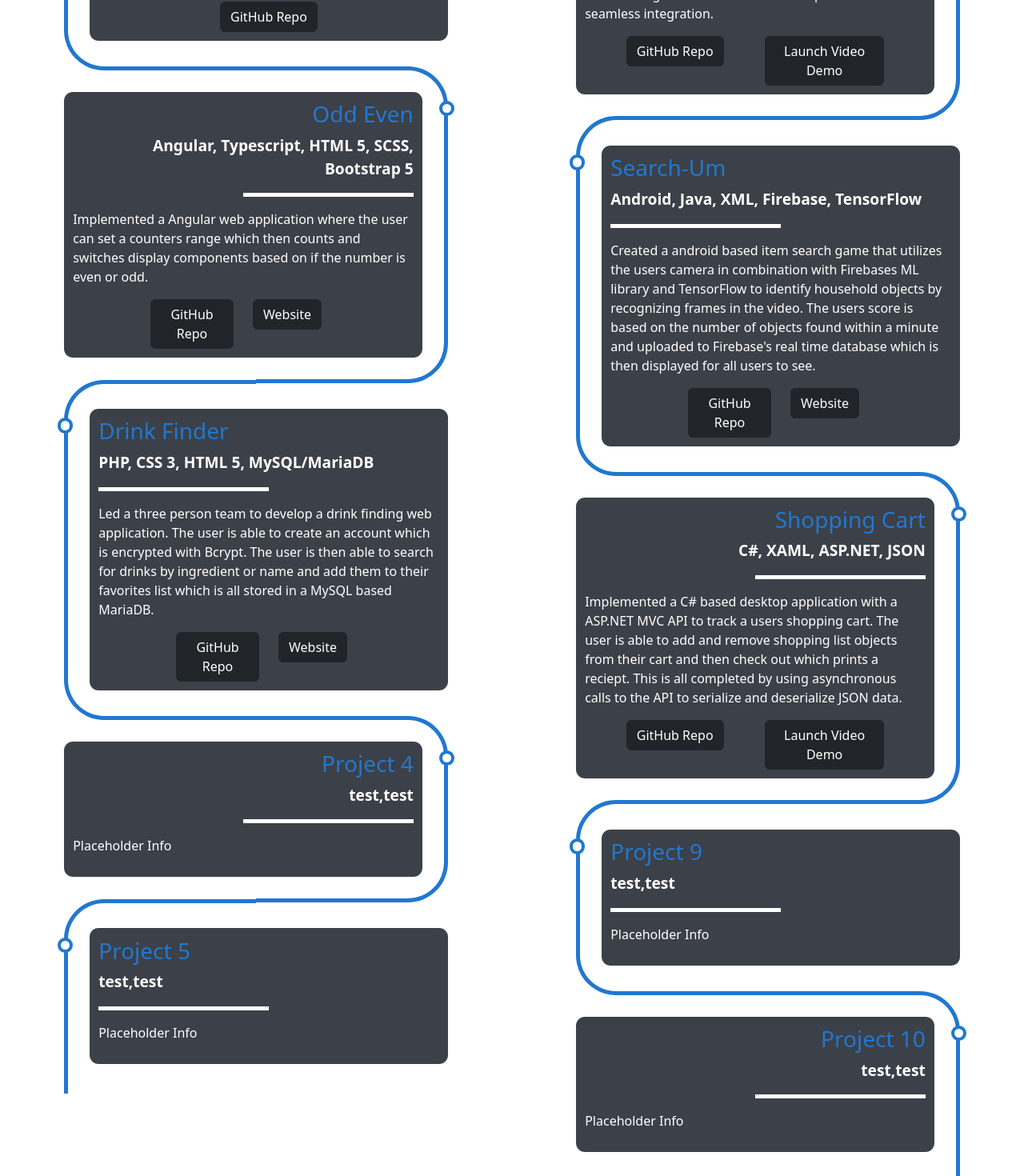
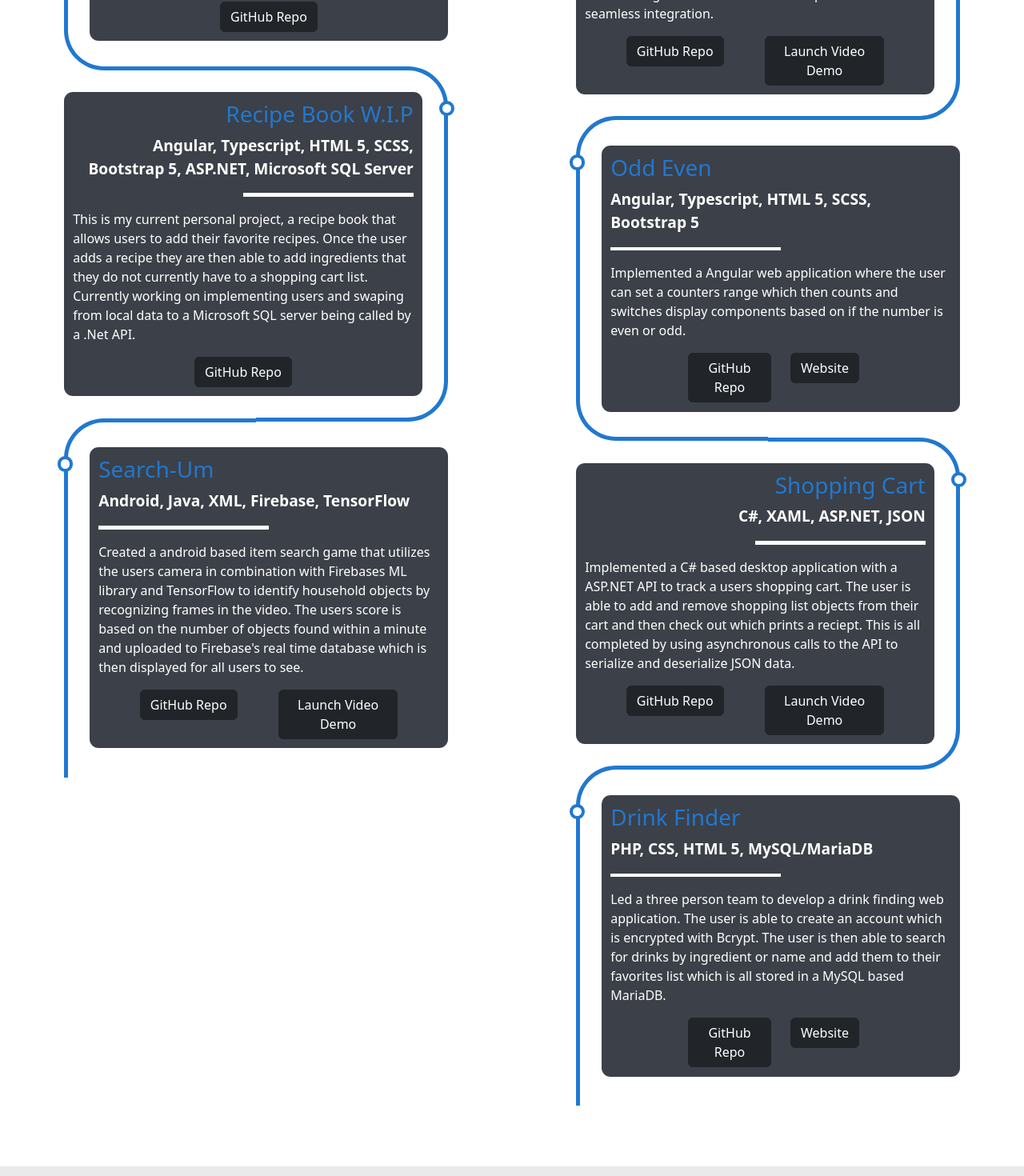
Before and after one commit to Low-Signal/my-portfolio, an Angular app: page / in a window 1280 px wide. Shown: the part 3320-4790 px from the top of the page at 80% size. Built offline with nearby package versions, Linux system fonts and the light colour scheme.

Commit message:
Adjusted layout

```diff
--- a/src/app/projects/projects.component.html
+++ b/src/app/projects/projects.component.html
@@ -26,6 +26,66 @@
                     </div>
                     <div class="card mx-auto">
                         <div class="info">
+                            <h3 class="title">Recipe Book W.I.P</h3>
+                            <span>Angular, Typescript, HTML 5, SCSS, Bootstrap 5, ASP.NET, Microsoft SQL Server</span>
+                            <hr>
+                            <p> This is my current personal project, a recipe book that allows users to add their favorite recipes. Once the user adds a
+                                recipe they are then able to add ingredients that they do not currently have to a shopping cart list. Currently working on
+                                implementing users and swaping from local data to a Microsoft SQL server being called by a .Net API.
+                            </p>
+                            <div class="row">
+                                <div class="col">
+                                    <a class="btn btn-md btn-dark" target="_blank" href="https://github.com/Low-Signal/recipe-app">GitHub Repo</a>
+                                </div>
+                            </div>
+                        </div>
+                    </div>
+                    <div class="card mx-auto">
+                        <div class="info">
+                            <h3 class="title">Search-Um</h3>
+                            <span>Android, Java, XML, Firebase, TensorFlow</span>
+                            <hr>
+                            <p>Created a android based item search game that utilizes the users camera in combination
+                                with Firebases ML library and TensorFlow to identify household objects by recognizing frames in the video.
+                                The users score is based on the number of objects found within a minute and uploaded to Firebase's real time database which is then
+                                displayed for all users to see.
+                            </p>
+                            <div class="row">
+                                <div class="col">
+                                    <a class="btn btn-md btn-dark" target="_blank" href="https://github.com/Low-Signal/Search-Um">GitHub Repo</a>
+                                </div>
+                                <div class="col">
+                                    <app-search-um-modal></app-search-um-modal>
+                                </div>
+                            </div>
+                        </div>
+                    </div>
+                </div>
+            </div>
+        </div>
+
+        <div class="col-sm">
+            <div class="timeline">
+                <div class="outer">
+                    <div class="card2 mx-auto">
+                        <div class="info">
+                            <h3 class="title">NoteWorthy</h3>
+                            <span>React.js, Flask, MongoDB, CSS, HTML 5</span>
+                            <hr>
+                            <p>Developed and designed a React.js based note taking web application with a six person team using Agile methodologies.
+                                 Integral part of the font end development team in charge of creating all components and working with our back end developers for a seamless integration.</p>
+                            <div class="row">
+                                <div class="col">
+                                    <a class="btn btn-md btn-dark" target="_blank" href="https://github.com/NoteWorthyFSU/NoteWorthy">GitHub Repo</a>
+                                </div>
+                                <div class="col">
+                                    <app-noteworthy-modal></app-noteworthy-modal>
+                                </div>
+                            </div>
+                        </div>
+                    </div>
+                    <div class="card2 mx-auto">
+                        <div class="info">
                             <h3 class="title">Odd Even</h3>
                             <span>Angular, Typescript, HTML 5, SCSS, Bootstrap 5</span>
                             <hr>
@@ -42,90 +102,12 @@
                             </div>
                         </div>
                     </div>
-                    <div class="card mx-auto">
-                        <div class="info">
-                            <h3 class="title">Drink Finder</h3>
-                            <span>PHP, CSS 3, HTML 5, MySQL/MariaDB</span>
-                            <hr>
-                            <p>Led a three person team to develop a drink finding web application. The user is able to create an account which is encrypted with Bcrypt.
-                                The user is then able to search for drinks by ingredient or name and add them to their favorites list which is all stored in a MySQL based MariaDB.
-                            </p>
-                            <div class="row">
-                                <div class="col">
-                                    <a class="btn btn-md btn-dark" target="_blank" href="https://github.com/Low-Signal/Drink_Finder">GitHub Repo</a>
-                                </div>
-                                <div class="col">
-                                    <a class="btn btn-md btn-dark" target="_blank" href="#">Website</a>
-                                </div>
-                            </div>
-                        </div>
-                    </div>
-                    <div class="card mx-auto">
-                        <div class="info">
-                            <h3 class="title">Project 4</h3>
-                            <span>test,test</span>
-                            <hr>
-                            <p>Placeholder Info </p>
-                        </div>
-                    </div>
-                    <div class="card mx-auto">
-                        <div class="info">
-                            <h3 class="title">Project 5</h3>
-                            <span>test,test</span>
-                            <hr>
-                            <p>Placeholder Info </p>
-                        </div>
-                    </div>
-                </div>
-            </div>
-        </div>
-
-        <div class="col-sm">
-            <div class="timeline">
-                <div class="outer">
-                    <div class="card2 mx-auto">
-                        <div class="info">
-                            <h3 class="title">NoteWorthy</h3>
-                            <span>React.js, Flask, MongoDB, CSS 3, HTML 5</span>
-                            <hr>
-                            <p>Developed and designed a React.js based note taking web application with a six person team using Agile methodologies.
-                                 Integral part of the font end development team in charge of creating all components and working with our back end developers for a seamless integration.</p>
-                            <div class="row">
-                                <div class="col">
-                                    <a class="btn btn-md btn-dark" target="_blank" href="https://github.com/NoteWorthyFSU/NoteWorthy">GitHub Repo</a>
-                                </div>
-                                <div class="col">
-                                    <app-noteworthy-modal></app-noteworthy-modal>
-                                </div>
-                            </div>
-                        </div>
-                    </div>
-                    <div class="card2 mx-auto">
-                        <div class="info">
-                            <h3 class="title">Search-Um</h3>
-                            <span>Android, Java, XML, Firebase, TensorFlow</span>
-                            <hr>
-                            <p>Created a android based item search game that utilizes the users camera in combination
-                                with Firebases ML library and TensorFlow to identify household objects by recognizing frames in the video.
-                                The users score is based on the number of objects found within a minute and uploaded to Firebase's real time database which is then
-                                displayed for all users to see.
-                            </p>
-                            <div class="row">
-                                <div class="col">
-                                    <a class="btn btn-md btn-dark" target="_blank" href="https://github.com/Low-Signal/Search-Um">GitHub Repo</a>
-                                </div>
-                                <div class="col">
-                                    <a class="btn btn-md btn-dark" target="_blank" href="#">Website</a>
-                                </div>
-                            </div>
-                        </div>
-                    </div>
                     <div class="card2 mx-auto">
                         <div class="info">
                             <h3 class="title">Shopping Cart</h3>
                             <span>C#, XAML, ASP.NET, JSON</span>
                             <hr>
-                            <p>Implemented a C# based desktop application with a ASP.NET MVC API to track a users shopping cart. The user is able to
+                            <p>Implemented a C# based desktop application with a ASP.NET API to track a users shopping cart. The user is able to
                                 add and remove shopping list objects from their cart and then check out which prints a reciept. This is all completed by using
                                 asynchronous calls to the API to serialize and deserialize JSON data.
                             </p>
@@ -141,18 +123,20 @@
                     </div>
                     <div class="card2 mx-auto">
                         <div class="info">
-                            <h3 class="title">Project 9</h3>
-                            <span>test,test</span>
+                            <h3 class="title">Drink Finder</h3>
+                            <span>PHP, CSS, HTML 5, MySQL/MariaDB</span>
                             <hr>
-                            <p>Placeholder Info </p>
-                        </div>
-                    </div>
-                    <div class="card2 mx-auto">
-                        <div class="info">
-                            <h3 class="title">Project 10</h3>
-                            <span>test,test</span>
-                            <hr>
-                            <p>Placeholder Info</p>
+                            <p>Led a three person team to develop a drink finding web application. The user is able to create an account which is encrypted with Bcrypt.
+                                The user is then able to search for drinks by ingredient or name and add them to their favorites list which is all stored in a MySQL based MariaDB.
+                            </p>
+                            <div class="row">
+                                <div class="col">
+                                    <a class="btn btn-md btn-dark" target="_blank" href="https://github.com/Low-Signal/Drink_Finder">GitHub Repo</a>
+                                </div>
+                                <div class="col">
+                                    <a class="btn btn-md btn-dark" target="_blank" href="#">Website</a>
+                                </div>
+                            </div>
                         </div>
                     </div>
                 </div>
--- a/src/app/projects/projects.component.scss
+++ b/src/app/projects/projects.component.scss
@@ -277,9 +277,10 @@ body {
         border-bottom-left-radius: 1;
         bottom: -37px;
     }
+
 }
 
-/* Forces use when timelines don't stack */
+/* Forces use when timelines doesn't stack */
 @media screen and (min-width: 704px){
     /* Removing the border if it is the last card  and it's odd */
     .card:last-child:nth-child(odd)::before {
```
